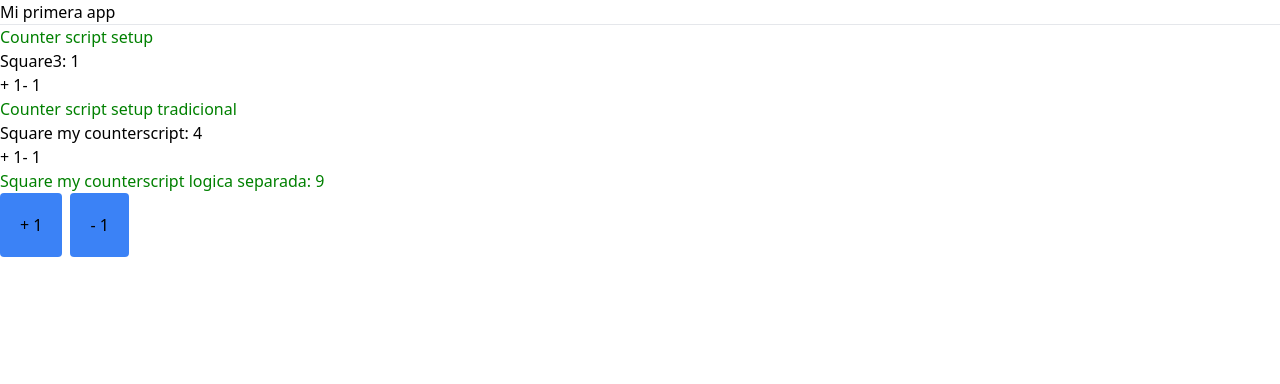
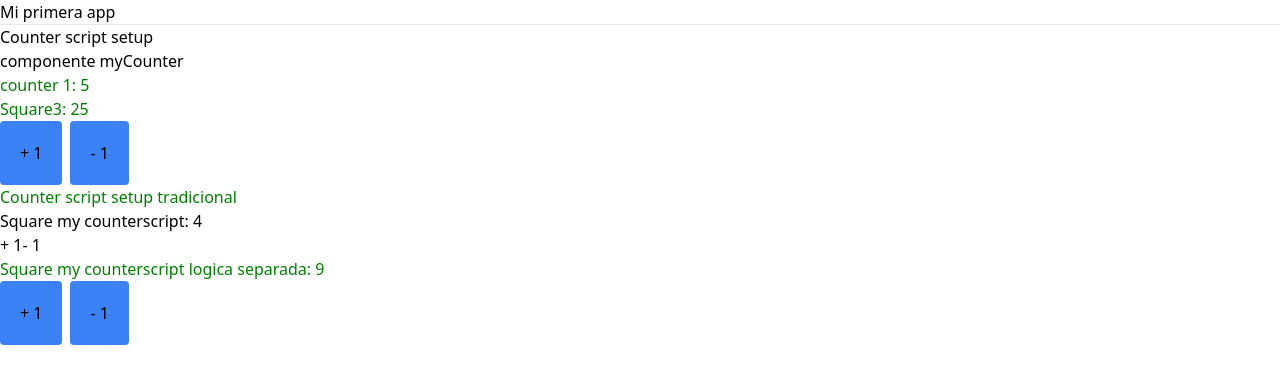
Before and after one commit to oscarmauriciogiraldo/Vue-Practice, a Vue app in the folder indesicion-app/: page / in a window 1280 px wide. Shown: the top 384 px of the page. Built offline with nearby package versions, Linux system fonts and the light colour scheme.

Commit message:
composable functions funcional

```diff
--- a/indesicion-app/src/components/MyCounter.vue
+++ b/indesicion-app/src/components/MyCounter.vue
@@ -8,14 +8,16 @@ sfc -->
     <!-- Eventos y estados -->
     <section>
         <h1>Counter script setup</h1>
-        <!-- <h3>counter: {{ counter }}</h3>
+        <h1>componente myCounter</h1>
+        <h3>counter 1: {{ counter }}</h3>
+        <!--
         <h3>Square: {{ 10 * 10 }}</h3>
         <h3>Square2: {{ counter * counter }}</h3> -->
         <h3>Square3: {{ squareCounter }}</h3>
 
         <div>
-            <button @click="counter++"> + 1 </button>
-            <button @click="counter--"> - 1 </button>
+            <button class="btn" @click="counter++"> + 1 </button>
+            <button class="btn" @click="counter--"> - 1 </button>
         </div>
     </section>
 </template>
@@ -25,7 +27,10 @@ entonces ctrl shif y reload  -->
 <!-- Forma corta para decir que se
     trabaja con composition api -->
 <script lang="ts" setup>
-    import { computed, ref } from 'vue';
+    import { useCounter } from '../composables/useCounter';
+
+    const { counter, squareCounter } = useCounter();
+    //import { computed, ref } from 'vue';
 
      /* recibir informacion padre Hijo */
     /* const props = defineProps({
@@ -36,19 +41,19 @@ entonces ctrl shif y reload  -->
         value: number;
     }>(); */
     /* o con interface */
-    interface Props{
+    /* interface Props{
         value: number;
     }
 
-    const props = defineProps<Props>();
+    const props = defineProps<Props>(); */
 
 
     /* Basado en el counter puedo saber cual es el valor cuadrado */
     //se define una variable reactiva
-    const counter = ref(props.value)
+    /* const counter = ref(props.value)
 
     //Propiedad computada para calcular el squere
-    const squareCounter = computed(() => counter.value * counter.value)
+    const squareCounter = computed(() => counter.value * counter.value) */
 
     /* console.log('hola mundo'); */
 
@@ -58,7 +63,11 @@ entonces ctrl shif y reload  -->
 <!-- scoped  es solo para aplicar estos estilos
     a este componente  -->
 <style scoped>
-    h1{
+    h3{
         color: green;
     }
+
+    .btn{
+        @apply p-5 bg-blue-500 rounded hover:bg-blue-700 mr-2;
+    }
 </style>
--- a/indesicion-app/src/composables/useCounter.ts
+++ b/indesicion-app/src/composables/useCounter.ts
@@ -0,0 +1,30 @@
+import { computed, ref } from "vue";
+
+/**
+ * Composable function
+ * @returns
+ * @description: se pretende entonces
+ * manejar la logica del counter, en este caso
+ * myCounter
+ */
+export const useCounter = () => {
+
+    /**
+     * @description: ppropiedades reactivas
+     * esta logica hace cierta funcion lo que hace que
+     * no se replique tanto la logica.
+     * prop se recibe como argumento
+     */
+    const counter = ref(5)
+    //Propiedad computada para calcular el squere
+    const squareCounter = computed(() => counter.value * counter.value)
+
+    return{
+        counter,
+        squareCounter,
+
+        //cuando sean propiedades de solo lectura
+        //squareCounter = computed(() => counter.value * counter.value)
+
+    }
+}
```
Also changed, not shown: 1 other file (tests, documents, lock files or other folders).
